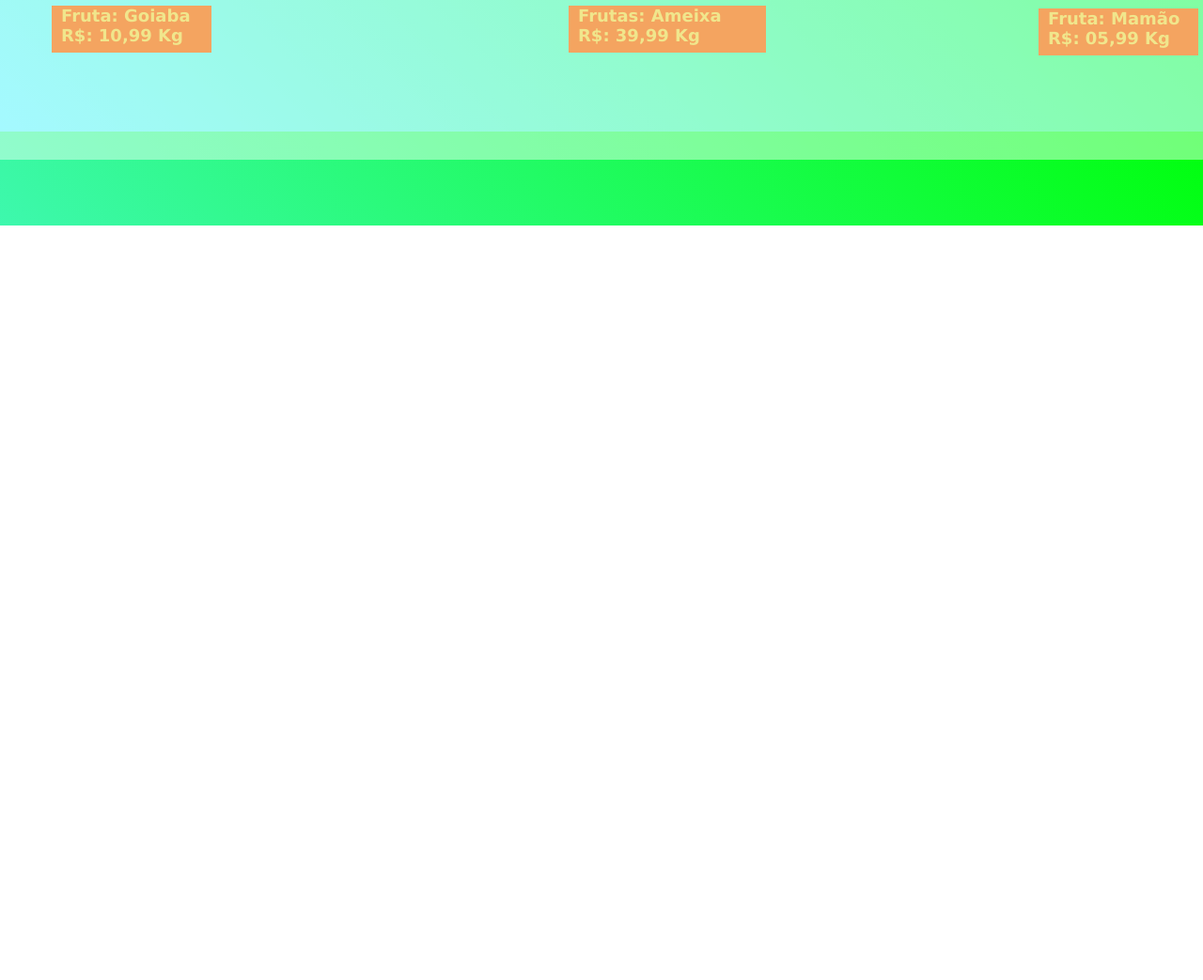
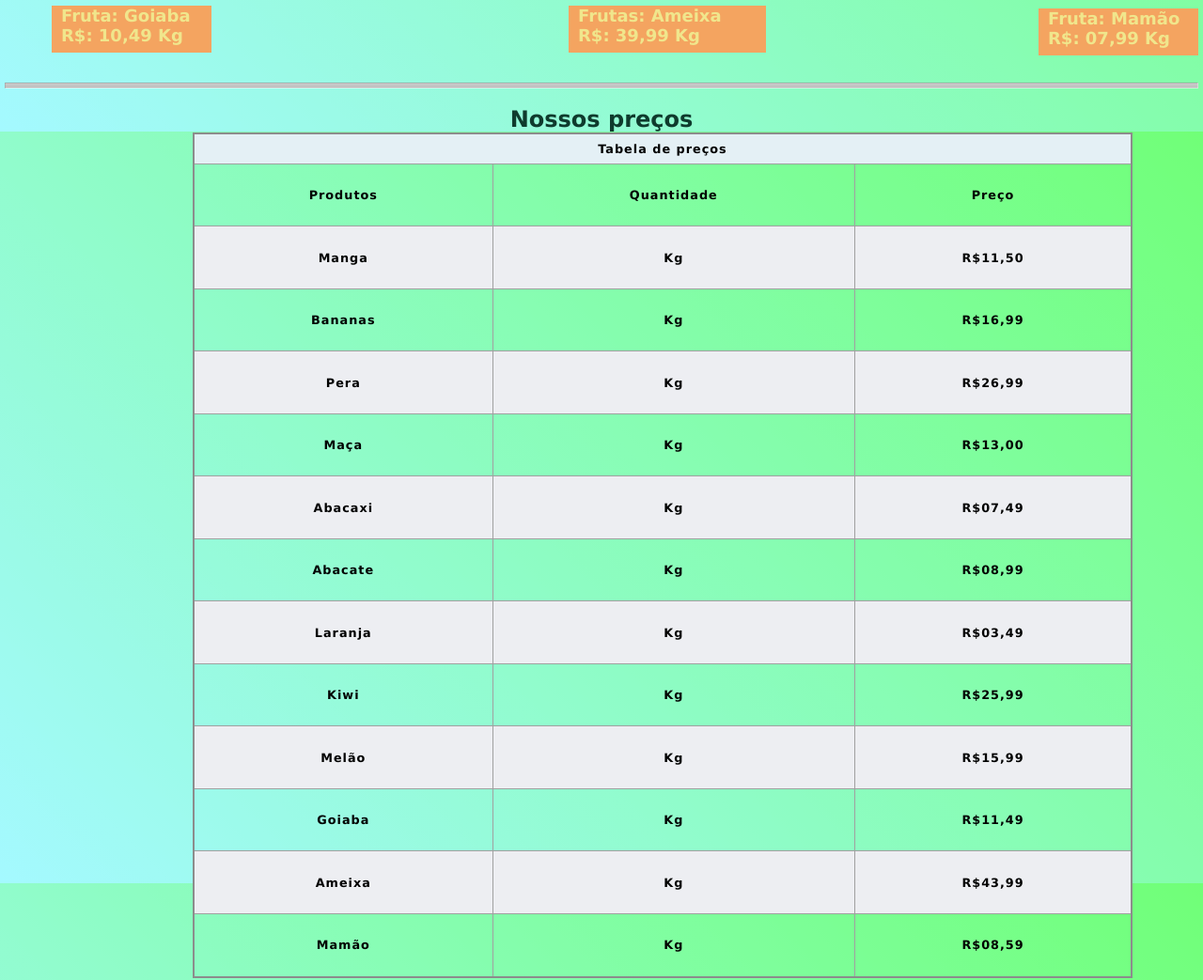
Before and after one commit to luizguicoelho/frontend, a plain HTML site: page frutariaLG/produto.html in a window 1280 px wide. Shown: the part 1460-2503 px from the top of the page at 94% size. Before the commit the page ends 1700 px from the top, so only its background shows below. Drawn offline with Linux system fonts and the light colour scheme.

Commit message:
Add files via upload

```diff
--- a/frutariaLG/produto.html
+++ b/frutariaLG/produto.html
@@ -28,17 +28,17 @@
             <br>
             <div class="div1">
                 <h2 class="h2p3">
-                    Fruta: Pera
-                    R$: 05,99 Kg
+                    Fruta: manga
+                    R$: 09,99 Kg
                 </h2>
 
                 <h2 class="h2p4">
                     Frutas: Bananas
-                    R$: 03,99 Kg
+                    R$: 13,99 Kg
                 </h2>
                 <h2 class="h2p5">
                     Fruta: Pera
-                    R$: 05,99 Kg
+                    R$: 24,99 Kg
                 </h2>
             </div>
             <br>
@@ -52,11 +52,11 @@
                 </h2>
                 <h2 class="h2p4">
                     Frutas: Abacaxi
-                    R$: 06,99 Kg
+                    R$: 06,69 Kg
                 </h2>
                 <h2 class="h2p5">
                     Fruta: Abacate
-                    R$: 05,99 Kg
+                    R$: 07,99 Kg
                 </h2>
             </div>
             <br>
@@ -71,11 +71,11 @@
                 </h2>
                 <h2 class="h2p4">
                     Frutas: kiwi____
-                    R$: 17,99 Kg
+                    R$: 22,99 Kg
                 </h2>
                 <h2 class="h2p5">
                     Fruta: Melão_
-                    R$: 05,99 Kg
+                    R$: 12,99 Kg
                 </h2>
             </div>
             <br>
@@ -86,7 +86,7 @@
             <div>
                 <h2 class="h2p3">
                     Fruta: Goiaba
-                    R$: 10,99 Kg
+                    R$: 10,49 Kg
                 </h2>
                 <h2 class="h2p4">
                     Frutas: Ameixa
@@ -94,10 +94,85 @@
                 </h2>
                 <h2 class="h2p5">
                     Fruta: Mamão
-                    R$: 05,99 Kg
+                    R$: 07,99 Kg
                 </h2>
             </div>
             <br>
+            <hr>
+            <hr>
+            <hr>
+            <br>
+            <h2 class="h2c1">Nossos preços</h2>
+            <table>
+                <thead>
+                    <tr><th colspan="4">Tabela de preços</th></tr>
+                </thead>
+                <tr>
+                    <th>Produtos</th>
+                    <th>Quantidade</th>
+                    <th>Preço</th>
+                </tr>
+                <tr>
+                    <th>Manga</th>
+                    <th>Kg</th>
+                    <th>R$11,50</th>
+                </tr>
+                <tr>
+                    <th>Bananas</th>
+                    <th>Kg</th>
+                    <th>R$16,99</th>
+                </tr>
+                <tr>
+                    <th>Pera</th>
+                    <th>Kg</th>
+                    <th>R$26,99</th>
+                </tr>
+                <tr>
+                    <th>Maça</th>
+                    <th>Kg</th>
+                    <th>R$13,00</th>
+                </tr>
+                <tr>
+                    <th>Abacaxi</th>
+                    <th>Kg</th>
+                    <th>R$07,49</th>
+                </tr>
+                <tr>
+                    <th>Abacate</th>
+                    <th>Kg</th>
+                    <th>R$08,99</th>
+                </tr>
+                <tr>
+                    <th>Laranja</th>
+                    <th>Kg</th>
+                    <th>R$03,49</th>
+                </tr>
+                <tr>
+                    <th>Kiwi</th>
+                    <th>Kg</th>
+                    <th>R$25,99</th>
+                </tr>
+                <tr>
+                    <th>Melão</th>
+                    <th>Kg</th>
+                    <th>R$15,99</th>
+                </tr>
+                <tr>
+                    <th>Goiaba</th>
+                    <th>Kg</th>
+                    <th>R$11,49</th>
+                </tr>
+                <tr>
+                    <th>Ameixa</th>
+                    <th>Kg</th>
+                    <th>R$43,99</th>
+                </tr>
+                <tr>
+                    <th>Mamão</th>
+                    <th>Kg</th>
+                    <th>R$08,59</th>
+                </tr>
+            </table>
 
         </div>
 
--- a/frutariaLG/style.css
+++ b/frutariaLG/style.css
@@ -19,7 +19,7 @@ body {
     background-repeat: no-repeat;
     background-size: cover;
     background-attachment: fixed;
-    height: 1600px;
+    height: 2530px;
 }
 
 
@@ -50,7 +50,7 @@ body {
     border-radius:2%;
     box-shadow: 3px, 3px, 1px, 0px, #00000070;
     width: 1500px;
-    height: 1470px;
+    height: 2400px;
     align-items: center;
 
 
@@ -150,6 +150,12 @@ a:hover{
     padding-left: 50px;
 }
 
+.h2c1{
+    position: relative;
+    text-align: center;
+    color: rgb(15, 59, 45);
+}
+
 .f1{
     background-color: rgb(137,255,150);
     width: 90px;
@@ -243,7 +249,6 @@ a:hover{
 }
 
 .context{
-
     position: relative;
     text-align: center;
     left: 30px;
@@ -252,30 +257,48 @@ a:hover{
 
 }
 
-.label-floatl{
+
+table {
     position: relative;
-    padding-top: 103px;
-    margin-bottom: 5%;
-    margin-top: 5%;
+    align-items: center;
+    border-collapse: collapse;
+    border: 2px solid rgb(140 140 140);
+    font-family: sans-serif;
+    font-size: 0.8rem;
+    letter-spacing: 1px;
+    height: 900px;
+    width: 1000px;
+    left: 200px;
 }
 
-.label-float input:focus{
-    border-bottom: 2px solid #4038a0
+caption {
+    caption-side: bottom;
+    padding: 10px;
+    font-weight: bold;
 }
 
-.label-float label{
-    color: #272262;
-    pointer-events: none;
-    position: absolute;
-    top: 100;
-    left: 0;
-    margin-top: 13px;
-    transition: all 3s ease-out;
+thead,
+  tfoot {
+    background-color: rgb(228 240 245);
+}
 
+th,td {
+    border: 1px solid rgb(160 160 160);
+    padding: 8px 10px;
 }
-.label-float input:focus + label,
-.label-float input:valid + label{
-    font-size: 13px;
-    margin-top: 0;
-    color: #4038a0
+
+td:last-of-type {
+    text-align: center;
 }
+
+tbody > tr:nth-of-type(even) {
+    background-color: rgb(237 238 242);
+}
+
+tfoot th {
+    text-align: right;
+}
+
+tfoot td {
+    font-weight: bold;
+}
```
